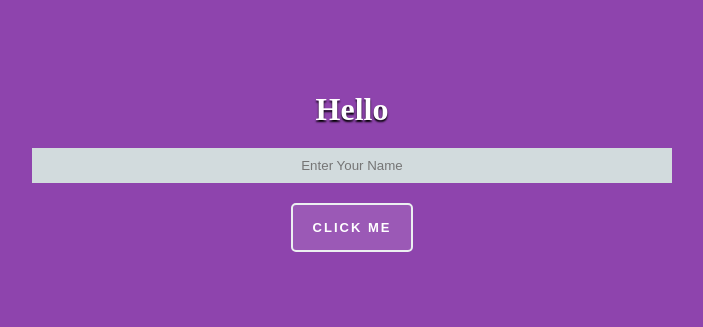
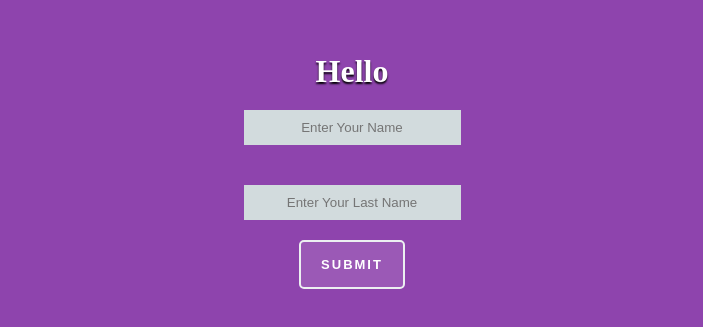
Before and after one commit to Mangi-Lal/React, a React (Create React App) app in the folder react_v1/: page / in a window 1280 px wide. Shown: the part 229-556 px from the top of the page, without its empty margins (288-991 px from the left). Built offline with nearby package versions, Linux system fonts and the light colour scheme.

Commit message:
Login Form Submit in React Js

```diff
--- a/react_v1/src/App.jsx
+++ b/react_v1/src/App.jsx
@@ -2,30 +2,46 @@
 import React, { useState } from "react";
 
 const App = () =>{
-    const [inputData,setData] = useState();
-    const [FullName,setName] = useState();
-    //When we trigger onChange then inputValue function is called
-    //and one object is also passed to inputValue, which we are
-    //taking as (event).
+    const [firstData,setfData] = useState();
+    const [FirstName,setfName] = useState();
+
+    const [lastData,setlData] = useState();
+    const [LastName,setlName] = useState();
+    const inputValuetwo = (event) =>{
+        setlData(event.target.value);
+    }
+
     const inputValue = (event) =>{
-        //user jo bhi type krega 'event.target.value' ke through access kr skte h.
-        // console.log(event.target.value);
-        setData(event.target.value);
+        setfData(event.target.value);
     }
-    const onSubmit = () =>{
-        //bcz we are storing input data in variable 'inputData'
-        //this is called 'single source of truth'.
-        setName(inputData);
+    const onSubmit = (event) =>{
+        //It is used to prevent default form behaviour
+        event.preventDefault();
+        setfName(firstData);
+        setlName(lastData);
     }
     return(
     <>
-      <h1> Hello {FullName} </h1>
-      <input type="text"
-        placeholder="Enter Your Name"
-        onChange={inputValue}
-        value={inputData}/>
-      <button onClick={onSubmit}> Click Me</button>
+    <div className="main_div">
+        <form onSubmit={onSubmit}>
+            <div>
+                <h1> Hello {FirstName} {LastName} </h1>
+                <input type="text"
+                    placeholder="Enter Your Name"
+                    onChange={inputValue}
+                    value={firstData}
+                />
+                <input type="text"
+                    placeholder="Enter Your Last Name"
+                    onChange={inputValuetwo}
+                    value={lastData}
+                />
+                <button type="submit"> Submit</button>
+            </div>
+        </form>
+    </div>
     </>
+
     );
 }
 
--- a/react_v1/src/index.css
+++ b/react_v1/src/index.css
@@ -109,7 +109,7 @@ h1 {
   text-shadow: 0 2px 2px black;
 }
 input{
-  width: 50%;
+  width: 100%;
   padding: 10px 20px;
   border: none;
   outline: none;
```
